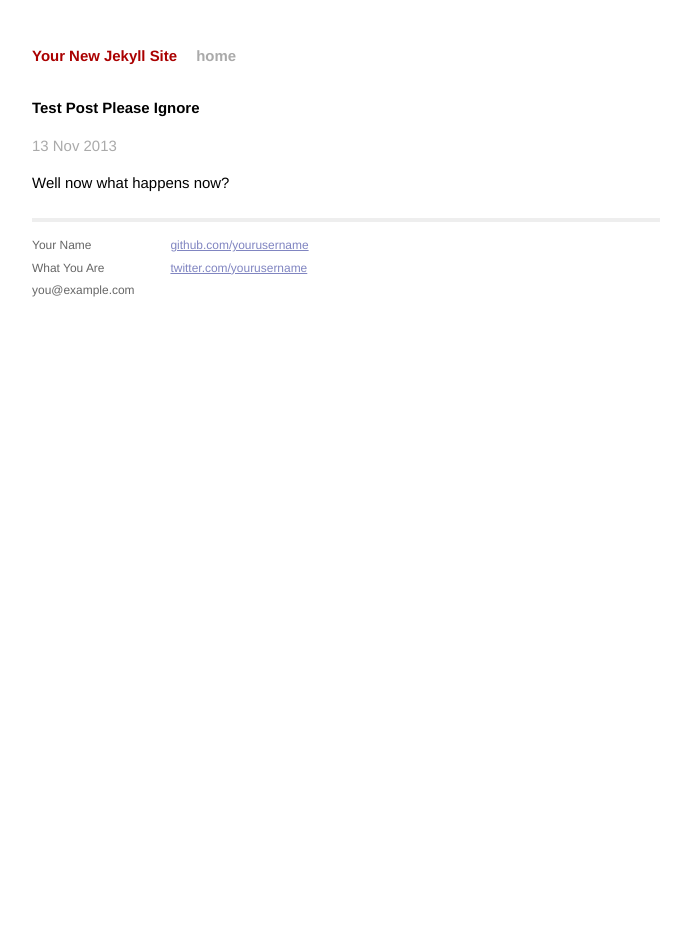
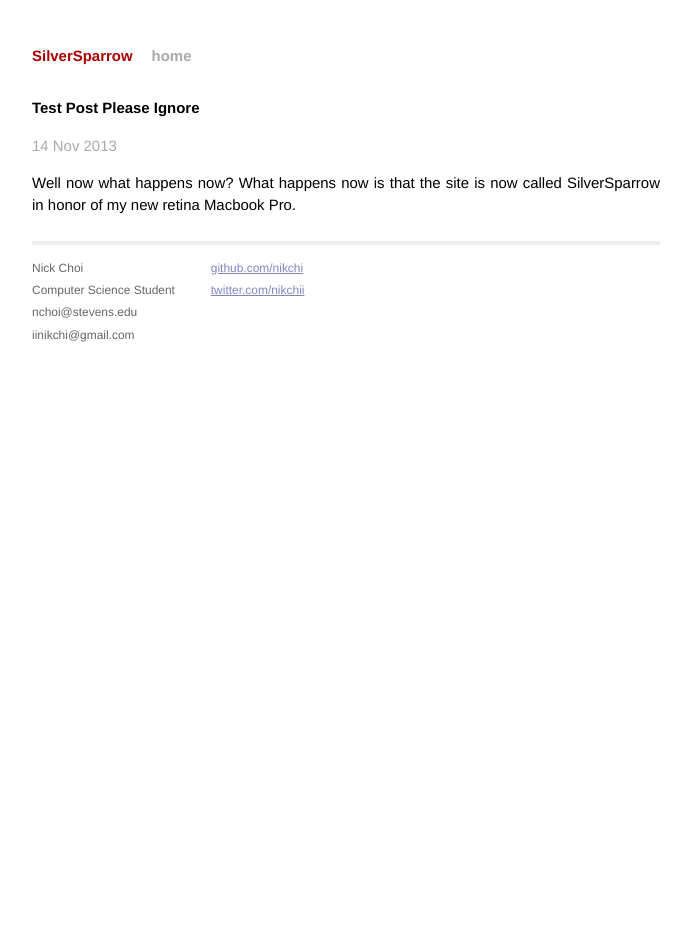
Before and after one commit to nikchi/imagine, a Jekyll site: the page built from _posts/2013-11-13-test-post.markdown, in a window 1280 px wide. Shown: the whole page, without its empty margins (294-985 px from the left). Built offline with Jekyll 4.4.1, drawn with Linux system fonts in a browser that asks for light colours; Markdown is read by kramdown in place of the engine named in the settings.

Commit message:
Some new stuff
Made it more personalized.

```diff
--- a/_config.yml
+++ b/_config.yml
@@ -1,3 +1,3 @@
-name: Your New Jekyll Site
+name: SilverSparrow
 markdown: redcarpet
 pygments: true
--- a/_layouts/default.html
+++ b/_layouts/default.html
@@ -26,15 +26,16 @@
           <div class="footer">
             <div class="contact">
               <p>
-                Your Name<br />
-                What You Are<br />
-                you@example.com
+                Nick Choi<br />
+                Computer Science Student<br />
+                nchoi@stevens.edu<br />
+                iinikchi@gmail.com<br />
               </p>
             </div>
             <div class="contact">
               <p>
-                <a href="https://github.com/yourusername">github.com/yourusername</a><br />
-                <a href="https://twitter.com/yourusername">twitter.com/yourusername</a><br />
+                <a href="https://github.com/nikchi">github.com/nikchi</a><br />
+                <a href="https://twitter.com/nikchii">twitter.com/nikchii</a><br />
               </p>
             </div>
           </div>
--- a/_posts/2013-11-13-test-post.markdown
+++ b/_posts/2013-11-13-test-post.markdown
@@ -1,8 +1,9 @@
 ---
 layout: post
 title:  "Test Post Please Ignore"
-date:   2013-11-13 00:00:00
+date:   2013-11-14 00:00:00
 categories: test
 ---
 
 Well now what happens now?
+What happens now is that the site is now called SilverSparrow in honor of my new retina Macbook Pro.
--- a/index.html
+++ b/index.html
@@ -1,6 +1,6 @@
 ---
 layout: default
-title: Your New Jekyll Site
+title: SilverSparrow
 ---
 
 <div id="home">
```
